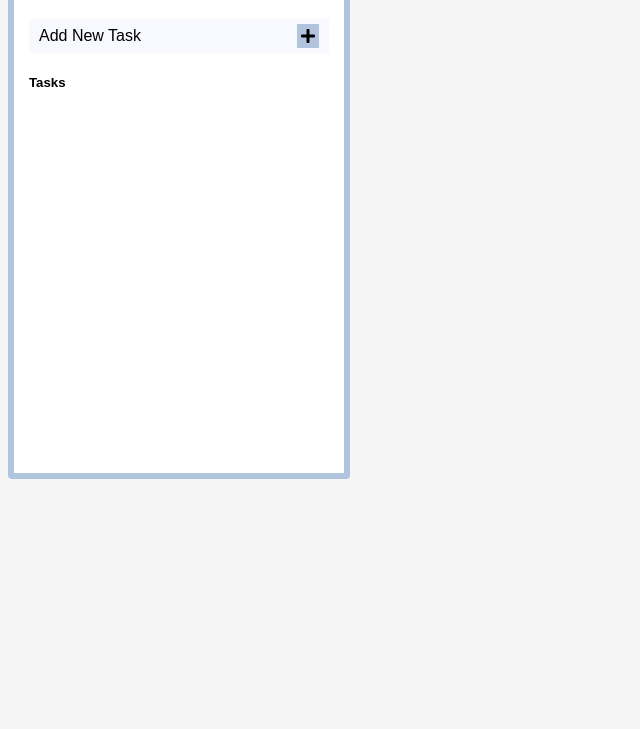
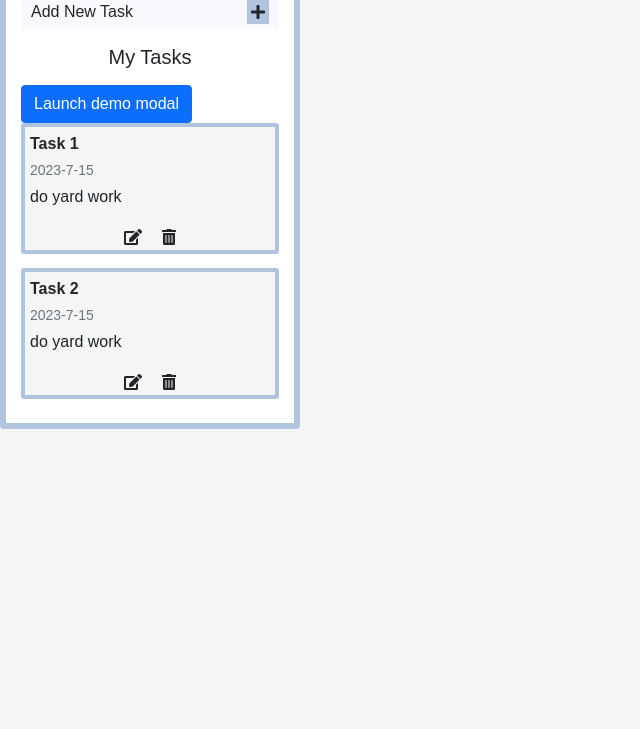
Before and after one commit to seanwsutter/jscrud2, a plain HTML site: page index.html in a window 1280 px wide. Shown: the part 71-800 px from the top of the page, without its empty margins (0-640 px from the left). Drawn offline with nearby package versions, Linux system fonts and the light colour scheme.

Commit message:
some bootstrap, added default modal

```diff
--- a/index.html
+++ b/index.html
@@ -2,7 +2,16 @@
 <html lang="en">
 <head>
   <link
-   rel="stylesheet" href="https://cdnjs.cloudflare.com/ajax/libs/font-awesome/5.15.4/css/all.min.css"/>
+  href="https://cdn.jsdelivr.net/npm/bootstrap@5.1.3/dist/css/bootstrap.min.css"
+  rel="stylesheet"
+  integrity="sha384-1BmE4kWBq78iYhFldvKuhfTAU6auU8tT94WrHftjDbrCEXSU1oBoqyl2QvZ6jIW3"
+  crossorigin="anonymous"/>
+
+
+
+  <link
+   rel="stylesheet"
+   href="https://cdnjs.cloudflare.com/ajax/libs/font-awesome/5.15.4/css/all.min.css"/>
   <meta charset="UTF-8">
   <meta name="viewport" content="width=device-width, initial-scale=1.0">
   <title>ToDo App</title>
@@ -10,16 +19,71 @@
 </head>
 
 <body>
+
   <div class="app">
-    <h4>Todo App</h4>
-    <div id="addNew"> <!--#addNew-->
+    <h4 class="mb-3">Todo App</h4>   <!--bootstrap, m=margin b=bottom-->
+    <div id="addNew"> <!--#addNew,  # to add new div id-->
       <span>Add New Task</span>
       <i class="fas fa-plus"></i>
     </div>
-    <h5>Tasks</h5>
+    <h5 class="text-center my-3">My Tasks</h5> <!--bootstrap, text-center m=margin y=top/bottom-->
+    <!--insert bootstrap modal -->
+<!-- Button trigger modal -->
+<button type="button" class="btn btn-primary" data-bs-toggle="modal" data-bs-target="#exampleModal">
+  Launch demo modal
+</button>
+
+<!-- Modal -->
+<div class="modal fade" id="exampleModal" tabindex="-1" aria-labelledby="exampleModalLabel" aria-hidden="true">
+  <div class="modal-dialog">
+    <div class="modal-content">
+      <div class="modal-header">
+        <h1 class="modal-title fs-5" id="exampleModalLabel">Modal title</h1>
+        <button type="button" class="btn-close" data-bs-dismiss="modal" aria-label="Close"></button>
+      </div>
+      <div class="modal-body">
+        ...
+      </div>
+      <div class="modal-footer">
+        <button type="button" class="btn btn-secondary" data-bs-dismiss="modal">Close</button>
+        <button type="button" class="btn btn-primary">Save changes</button>
+      </div>
+    </div>
+  </div>
 </div>
 
+
+    <div id="tasks"> <!--#tasks, use to inject to js-->
+      <div> <!--div*2, dummy tag task 1-->
+        <span class="fw-bold">Task 1</span> <!--bootstrap, fw=font-weight-->
+        <span class="small text-secondary">2023-7-15</span> <!--bootstrap, grey text-->
+        <p>do yard work</p>
+          <span class="options"> <!--span.options, add buttons to icons-->
+            <i class="fas fa-edit"></i>
+            <i class="fas fa-trash-alt"></i>
+        </span>
+      </div>
+
+      <div> <!--task 2-->
+        <span class="fw-bold">Task 2</span>
+        <span class="small text-secondary">2023-7-15</span>
+        <p>do yard work</p>
+          <span class="options">
+            <i class="fas fa-edit"></i>
+            <i class="fas fa-trash-alt"></i>
+        </span>
+      </div>
+    </div>
+  </div>
+
 </body>
+<script
+  src="https://cdn.jsdelivr.net/npm/bootstrap@5.1.3/dist/js/bootstrap.bundle.min.js"
+  integrity="sha384-ka7Sk0Gln4gmtz2MlQnikT1wXgYsOg+OMhuP+IlRH9sENBO0LRn5q+8nbTov4+1p"
+  crossorigin="anonymous">
+</script>
+
+
 <script src="main.js"></script>
 
 </html>
--- a/style.css
+++ b/style.css
@@ -28,10 +28,27 @@ body {
   padding: 4px;
 }
 
-#tasks div { /* targets all task divs */
-background-color: whitesmoke;
-border: 3px solid lightblue;
-padding: 5px;
-border-radius: 6px;
+#tasks {
+  display: grid;
+  gap: 14px;
 }
-/* # to target the plus icon parent div id */
+
+#tasks div { /* #tasks, targets all task divs */
+  background-color: whitesmoke;
+  border: 4px solid lightsteelblue;
+  padding: 5px;
+  border-radius: 3px;
+  display: grid;
+  gap: 4px;
+}
+
+.options {
+  justify-self: center; /* child div of tasks */
+  display: flex;
+  gap: 20px;
+}
+
+.options i { /* targets icons */
+  cursor: pointer;
+
+}
```
